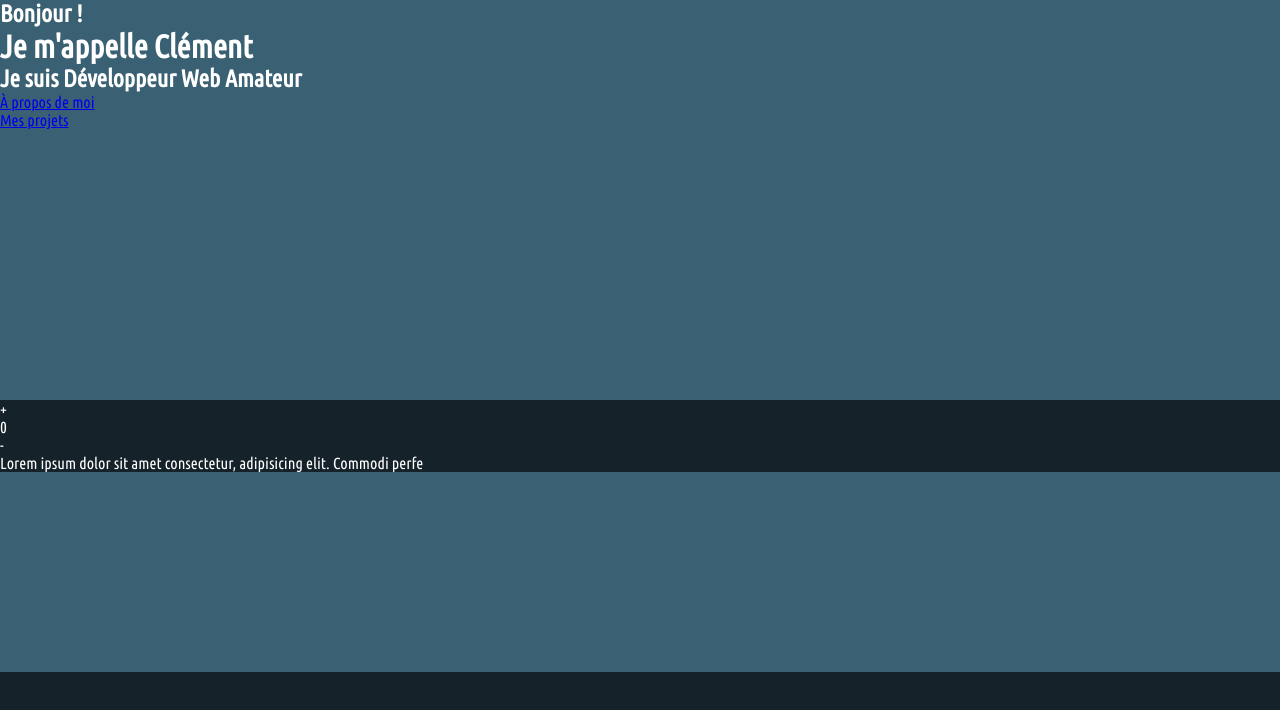
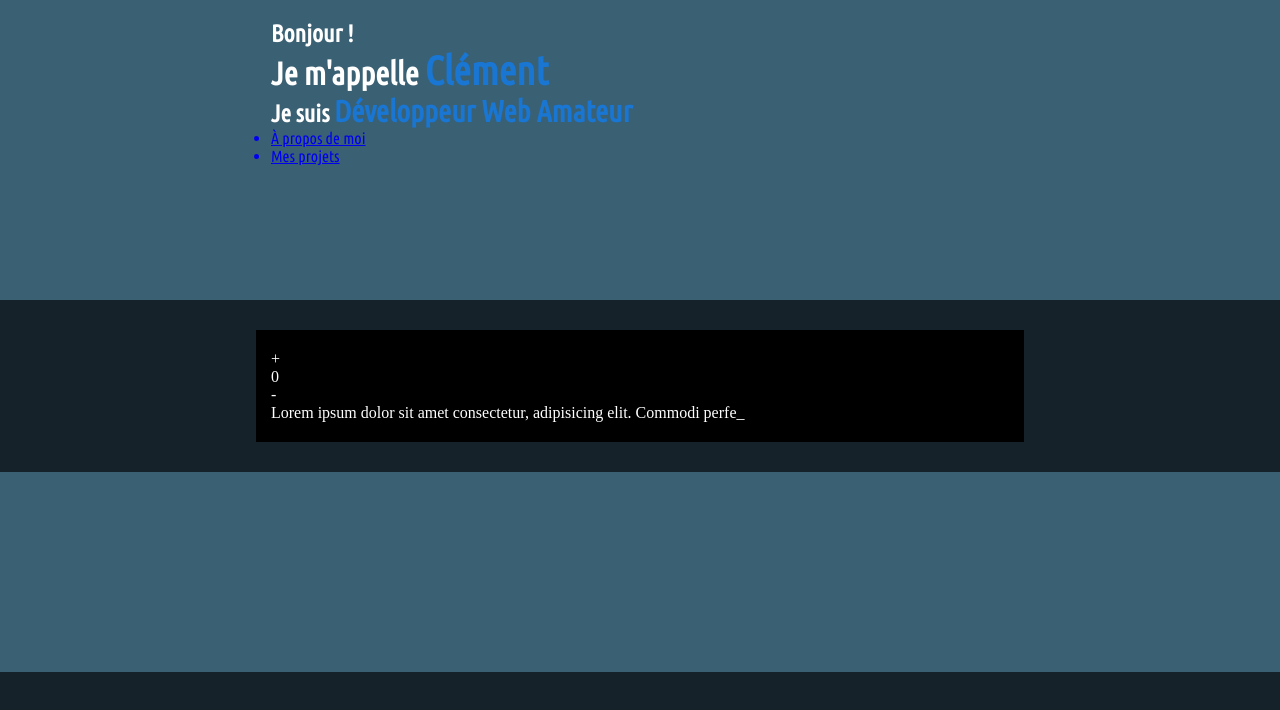
Before and after one commit to Cold-FR/nsi_portfolio, a plain HTML site: page index.html in a window 1280 px wide. Drawn offline with Linux system fonts and the light colour scheme.

Commit message:
Style TypeWriter

```diff
--- a/css/style.css
+++ b/css/style.css
@@ -5,11 +5,17 @@
     font-display: swap
 }
 
+@font-face {
+    font-family: 'Cmd';
+    src: url('../fonts/windows_command_prompt.ttf') format('truetype'),
+    local('Windows Command Prompt');
+    font-display: swap;
+}
+
 * {
     box-sizing: border-box;
     margin: 0;
     padding: 0;
-    font-family: 'Ubuntu';
 }
 
 html {
@@ -19,6 +25,7 @@ html {
 body {
     background: #16222A;
     color: #fff;
+    font-family: 'Ubuntu';
 }
 
 header, main, footer {
@@ -30,11 +37,12 @@ header, footer {
 }
 
 header {
-    height: 400px;
+    height: 300px;
 }
 
 main {
     height: auto;
+    padding: 30px 0;
 }
 
 footer {
@@ -95,3 +103,24 @@ footer {
 .loading > .container > .load > .circle:nth-child(3) {
     --delay: .5s;
 }
+
+#type::after {
+    content: '_';
+    animation: blink 1s infinite;
+}
+
+.content {
+    margin: 0 auto;
+    width: 60%;
+    padding: 20px 15px;
+}
+
+.presentation {
+    background-color: #000;
+    font-family: 'Cmd';
+}
+
+.bigger {
+    font-size: 1.25em;
+    color: #1976d2;
+}
```
